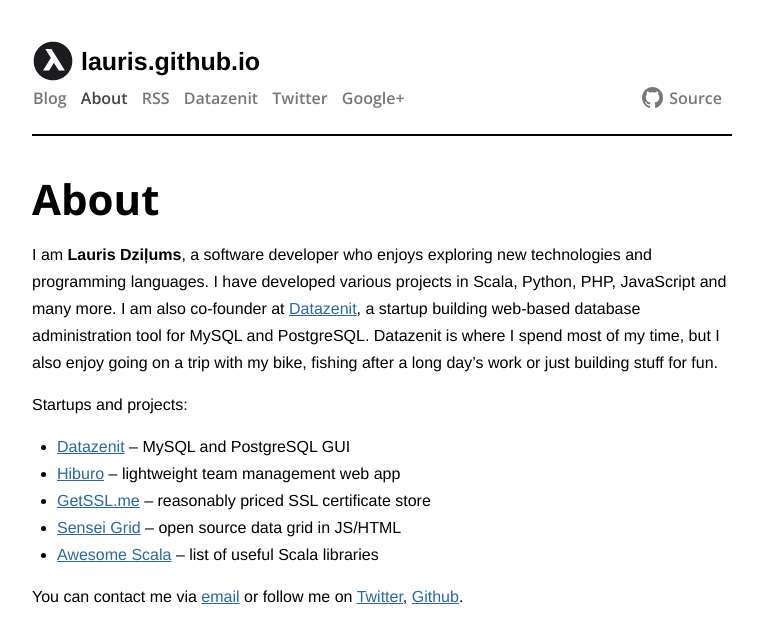
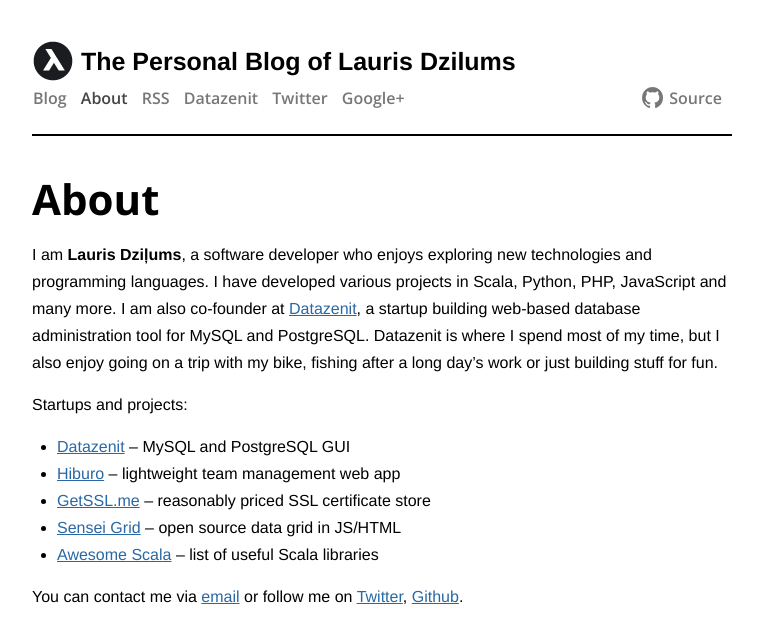
Before and after one commit to lauris/lauris.github.com, a Jekyll site: the page built from about.md, in a window 1280 px wide. Shown: the top 643 px of the page, without its empty margins (258-1021 px from the left). Built offline with Jekyll 4.4.1, drawn with Linux system fonts in a browser that asks for light colours.

Commit message:
Add default title and adjust about page's title.

```diff
--- a/_config.yml
+++ b/_config.yml
@@ -1,5 +1,5 @@
 # Site settings
-title: lauris.github.io
+title: The Personal Blog of Lauris Dzilums
 email: lauris@discuss.lv
 description: "Personal blog about programming, hacking, open-source, startups, git, vim, linux, etc."
 baseurl: ""
--- a/_includes/head.html
+++ b/_includes/head.html
@@ -1,7 +1,13 @@
 <head>
     <meta charset="utf-8">
     <meta http-equiv="X-UA-Compatible" content="IE=edge">
-    <title>{% if page.title %}{{ page.title }}{% else %}{{ site.title }}{% endif %}</title>
+    <title>
+    {% if page.custom_title %}
+        {{ page.custom_title }}
+    {% else %}
+        {% if page.title %}{{ page.title }}{% else %}{{ site.title }}{% endif %}
+    {% endif %}
+    </title>
 
     <meta name="viewport" content="width=device-width">
     <meta name="description" content="{% if page.excerpt %}{% if page.content contains '<!-- more -->' %}{{ page.excerpt|strip_html|trim }}{% endif %}{% else %}{{ site.description }}{% endif %}">
--- a/about.md
+++ b/about.md
@@ -1,6 +1,7 @@
 ---
 layout: page
 title: About
+custom_title: About Lauris Dzilums
 permalink: /about-lauris-dzilums/
 comments: false
 author_footer: false
@@ -22,4 +23,4 @@
 * [Sensei Grid](https://github.com/datazenit/sensei-grid) – open source data grid in JS/HTML
 * [Awesome Scala](https://github.com/lauris/awesome-scala) –  list of useful Scala libraries
 
-You can contact me via [email](mailto:lauris@discuss.lv) or follow me on [Twitter](http://twitter.com/lauriswat), [Github](http://github.com/lauris).
+You can contact me via [email](mailto:lauris@datazenit.com) or follow me on [Twitter](http://twitter.com/lauriswat), [Github](http://github.com/lauris).
```
